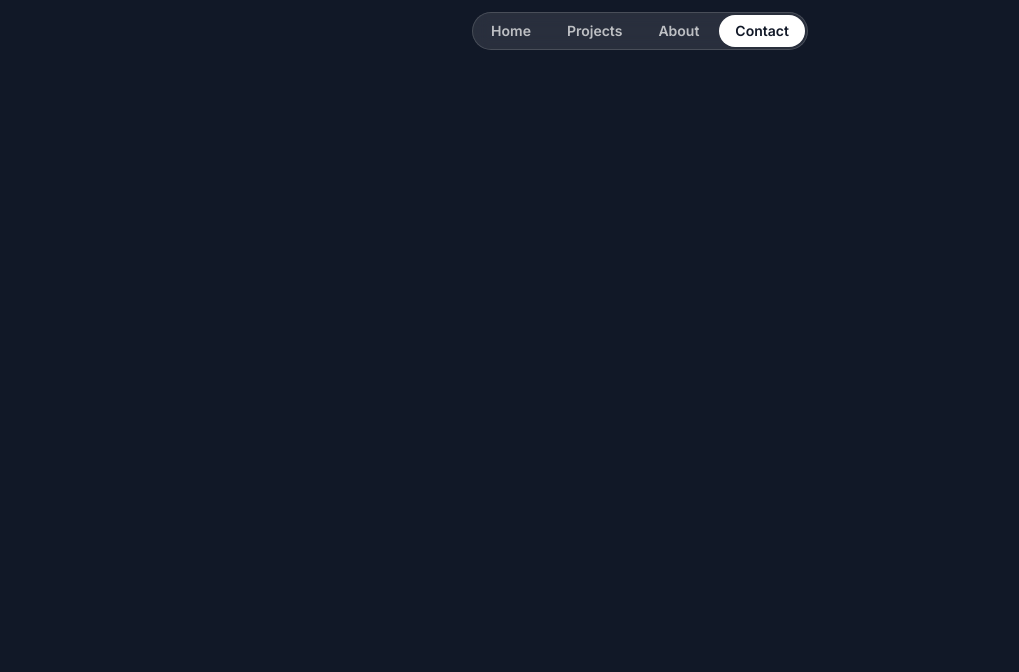
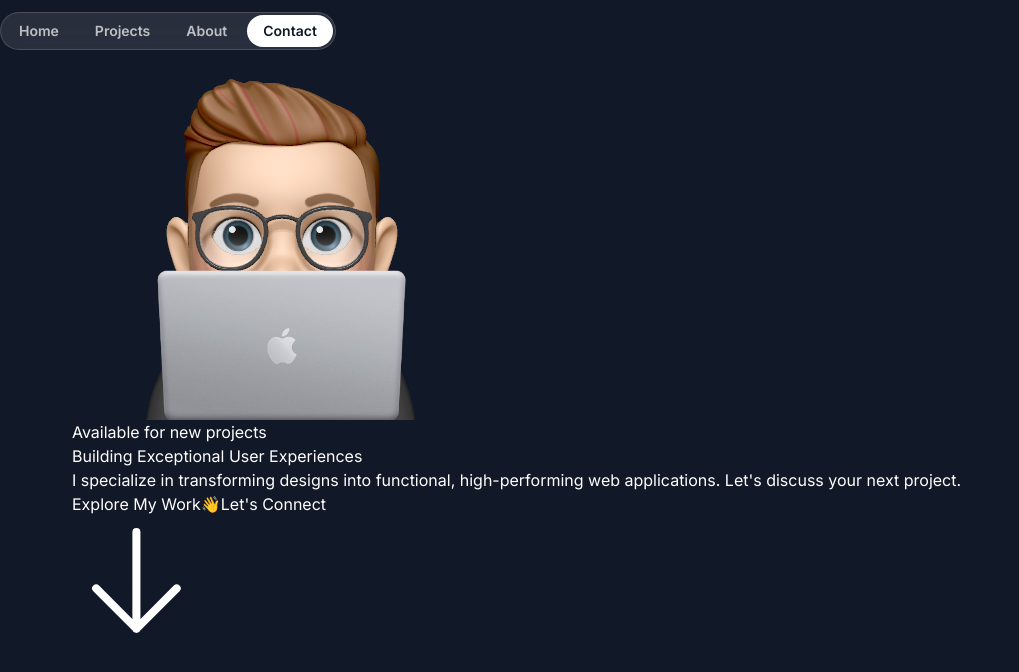
Before and after one commit to lallalamin/mari-hirota-portfolio, a Next.js app: page / in a window 1280 px wide. Shown: the top 672 px of the page, without its empty margins (0-1019 px from the left). Built offline with nearby package versions, Linux system fonts and the light colour scheme; a web font is replaced by a local one.

Commit message:
Added content for her section

```diff
--- a/src/app/page.tsx
+++ b/src/app/page.tsx
@@ -1,8 +1,10 @@
 import { Header } from "@/sections/Header";
+import { HeroSection } from "@/sections/Hero"
 export default function Home() {
   return (
     <div>
       <Header/>
+      <HeroSection/>
     </div>
   );
 }
--- a/src/sections/Header.tsx
+++ b/src/sections/Header.tsx
@@ -1,6 +1,6 @@
 export const Header = () => {
   return (
-    <div className="flex justify-center items-center relative top-3">
+    <div className="flex justify-center items-center fixed top-3">
       <nav className="flex gap-1 p-0.5 border border-white/15 rounded-full bg-white/10 backdrop-blur">
         <a href="#" className="nav-item">Home</a>
         <a href="#" className="nav-item">Projects</a>
--- a/src/sections/Hero.tsx
+++ b/src/sections/Hero.tsx
@@ -1,3 +1,31 @@
+import memojiImage from '@/assets/images/memoji-computer.png'
+import Image from 'next/image';
+import ArrowDown from '@/assets/icons/arrow-down.svg'
+
 export const HeroSection = () => {
-  return <div>Hero Section</div>;
+  return (
+    <div>
+      <div className="container">
+        <Image src={memojiImage} alt='Person peeking from behind laptop' />
+        <div>
+          <div></div>
+          <div>Available for new projects</div>
+        </div>
+        <h1>Building Exceptional User Experiences</h1>
+        <p>
+          I specialize in transforming designs into functional, high-performing web applications. Let's discuss your next project.
+        </p>
+        <div>
+          <button>
+            <span>Explore My Work</span>
+            <ArrowDown/>
+          </button>
+          <button>
+            <span>👋</span>
+            <span>Let's Connect</span>
+          </button>
+        </div>
+      </div>
+    </div>
+  );
 };
```
